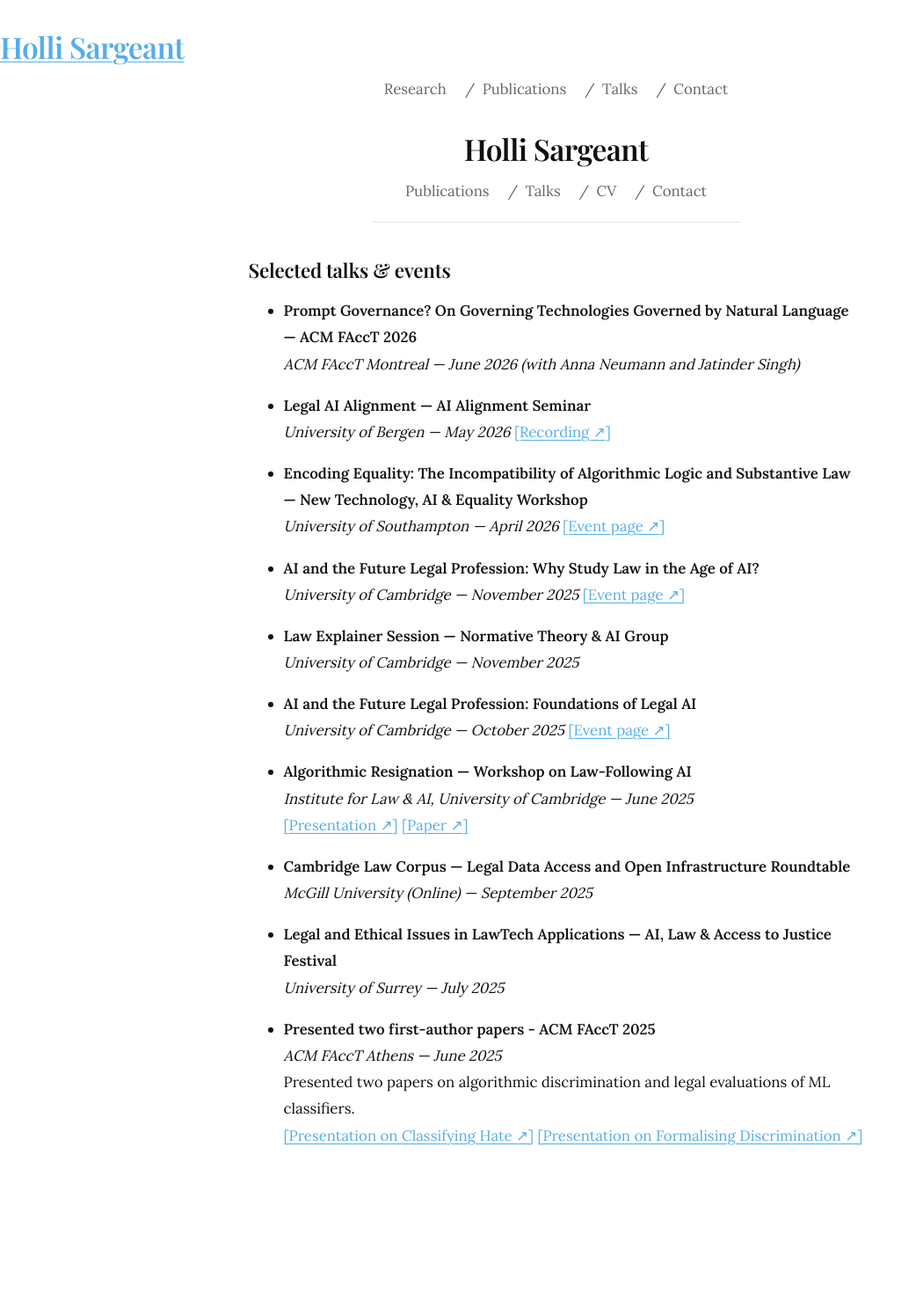
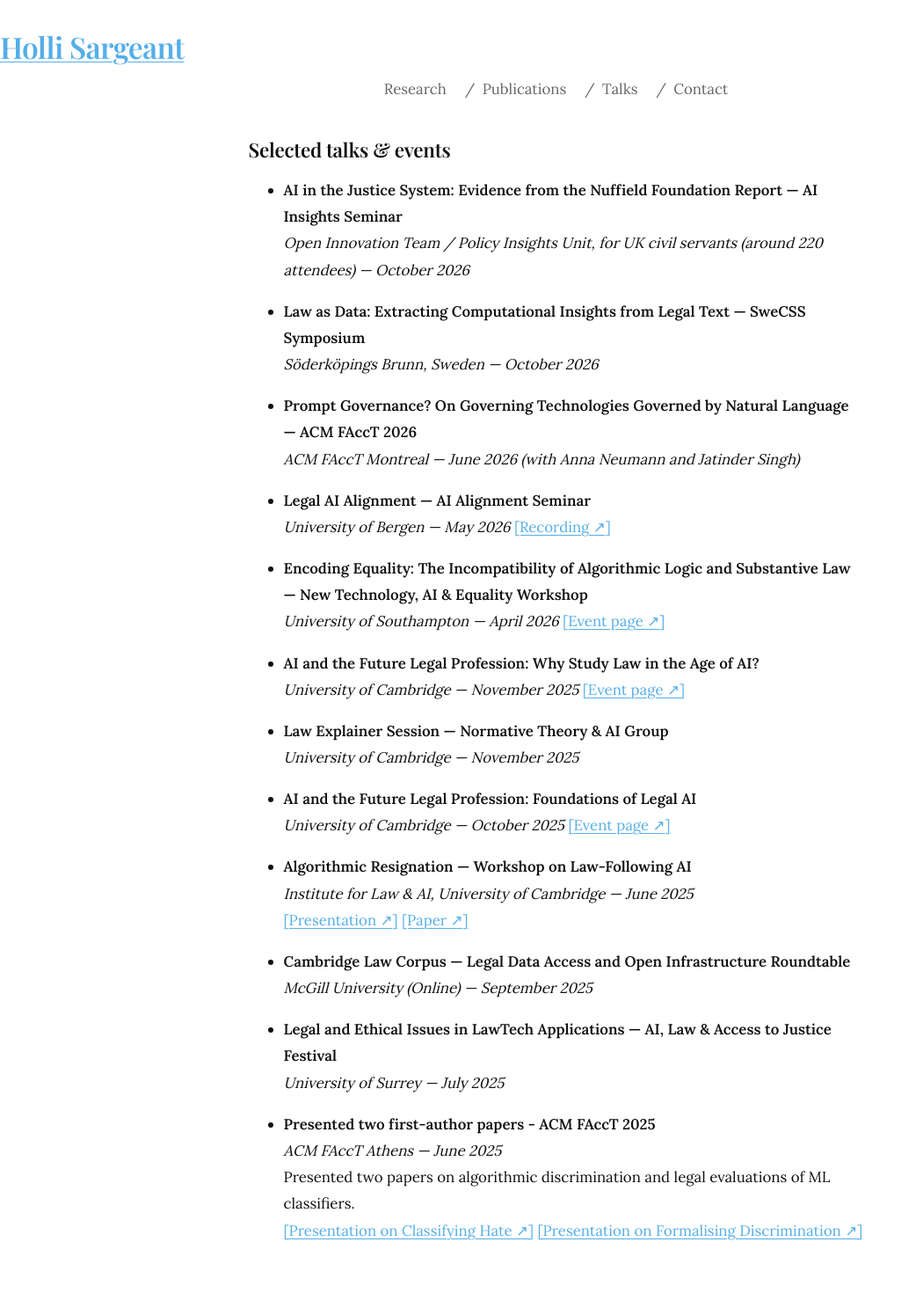
Before and after one commit to hollisargeant/hollisargeant.github.io, a Jekyll site: the page built from talks.md, in a window 1280 px wide. Shown: the whole page at 88% size, without its empty margins (0-1042 px from the left). Built offline with Jekyll 4.4.1, drawn with Linux system fonts in a browser that asks for light colours; before the commit the page ends 1387 px from its top, so only the background shows below that.

Commit message:
Update talks.md

```diff
--- a/talks.md
+++ b/talks.md
@@ -3,21 +3,14 @@ layout: default
 title: "Talks & events"
 permalink: /talks/
 ---
-<div class="header-section">
-
-   <h1 class="header-name"><a href="{{ '/' | relative_url }}">Holli Sargeant</a></h1>
-
-<ul class="site-nav">
-  <li><a href="/publications/">Publications</a></li>
-   <li><a href="/talks/">Talks</a></li>
-  <li><a href="/cv/">CV</a></li>
-  <li><a href="/contact/">Contact</a></li>
-</ul>
-
-<hr class="rule" />
-</div>
 
 ## Selected talks & events
+
+- **AI in the Justice System: Evidence from the Nuffield Foundation Report — AI Insights Seminar**
+  *Open Innovation Team / Policy Insights Unit, for UK civil servants (around 220 attendees) — October 2026*
+
+- **Law as Data: Extracting Computational Insights from Legal Text — SweCSS Symposium**
+  *Söderköpings Brunn, Sweden — October 2026*
 
 - **Prompt Governance? On Governing Technologies Governed by Natural Language — ACM FAccT 2026**
   *ACM FAccT Montreal — June 2026 (with Anna Neumann and Jatinder Singh)*
```
